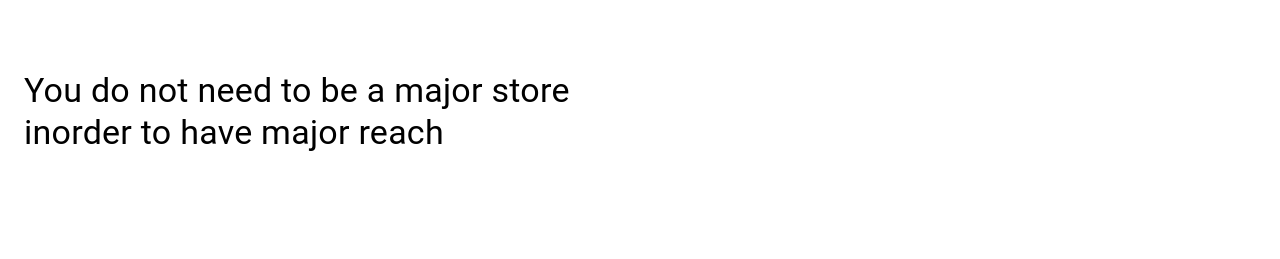
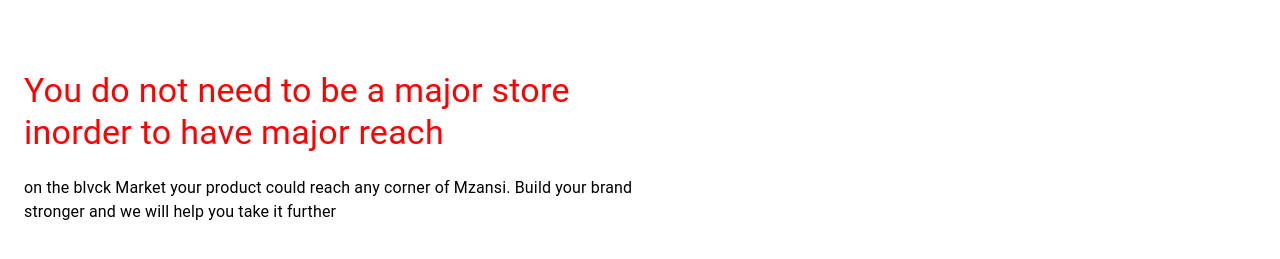
Before and after one commit to kgauzampe/Blvck, a React (Create React App) app: page / in a window 1280 px wide. Shown: the part 379-638 px from the top of the page. Built offline with nearby package versions, Linux system fonts and the light colour scheme.

Commit message:
home page update

```diff
--- a/src/Components/Home/Home.css
+++ b/src/Components/Home/Home.css
@@ -5,6 +5,13 @@
 .home-typo{
     position: relative;
     top: 5em;
+    justify-content: center;
+    color: red;
+}
+.home-typo2{
+    position: relative;
+    top: 12em;
+    justify-content: center;
 }
 .header{
     position: relative;
--- a/src/Components/Home/Home.js
+++ b/src/Components/Home/Home.js
@@ -40,6 +40,10 @@
                         <Typography variant="h4" className="home-typo">
                             You do not need to be a major store inorder to have major reach
                         </Typography>
+                        <Typography className="home-typo2">
+                            on the blvck Market your product could reach any corner of Mzansi. Build your brand
+                            stronger and we will help you take it further
+                        </Typography>
 
                     </Grid>
                     <Grid item xs={12} sm={12} md={6} lg={6}>
```
